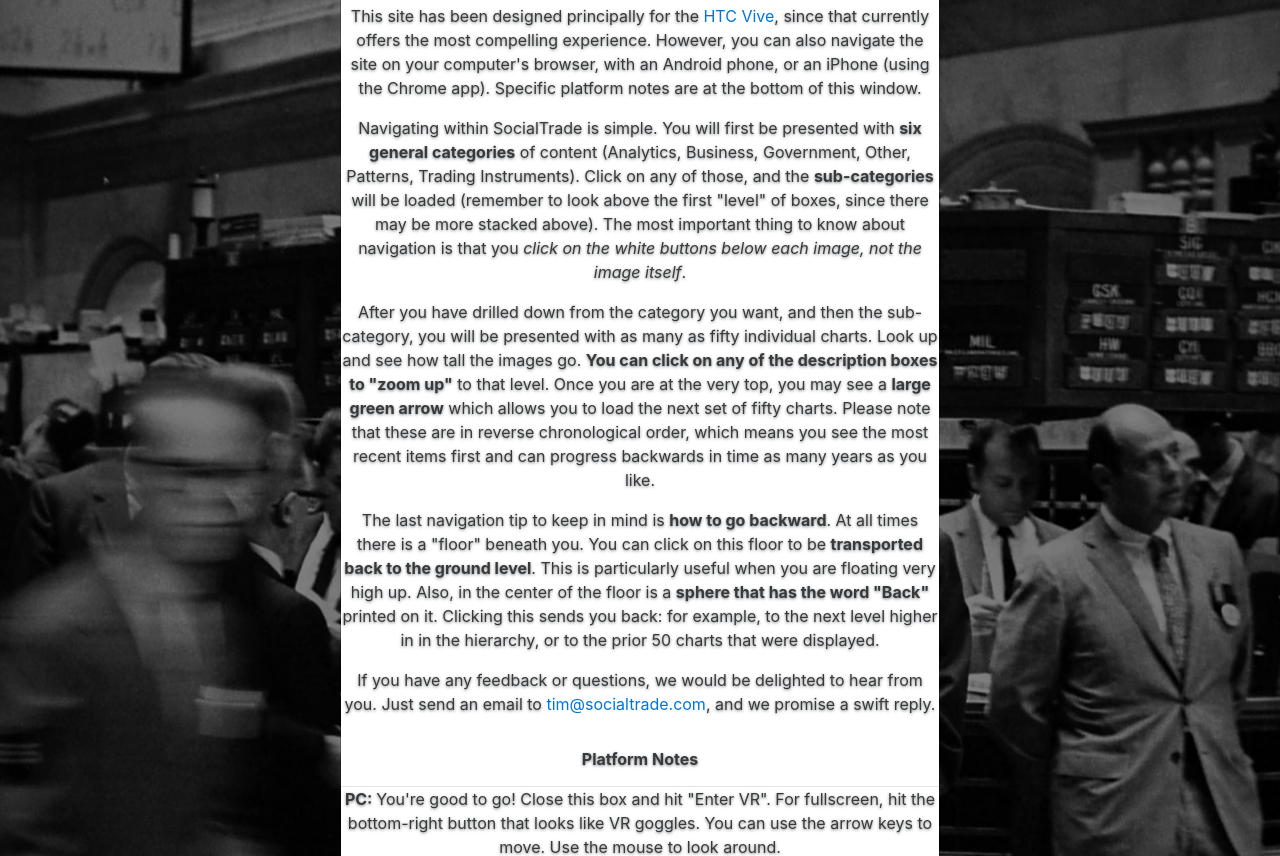
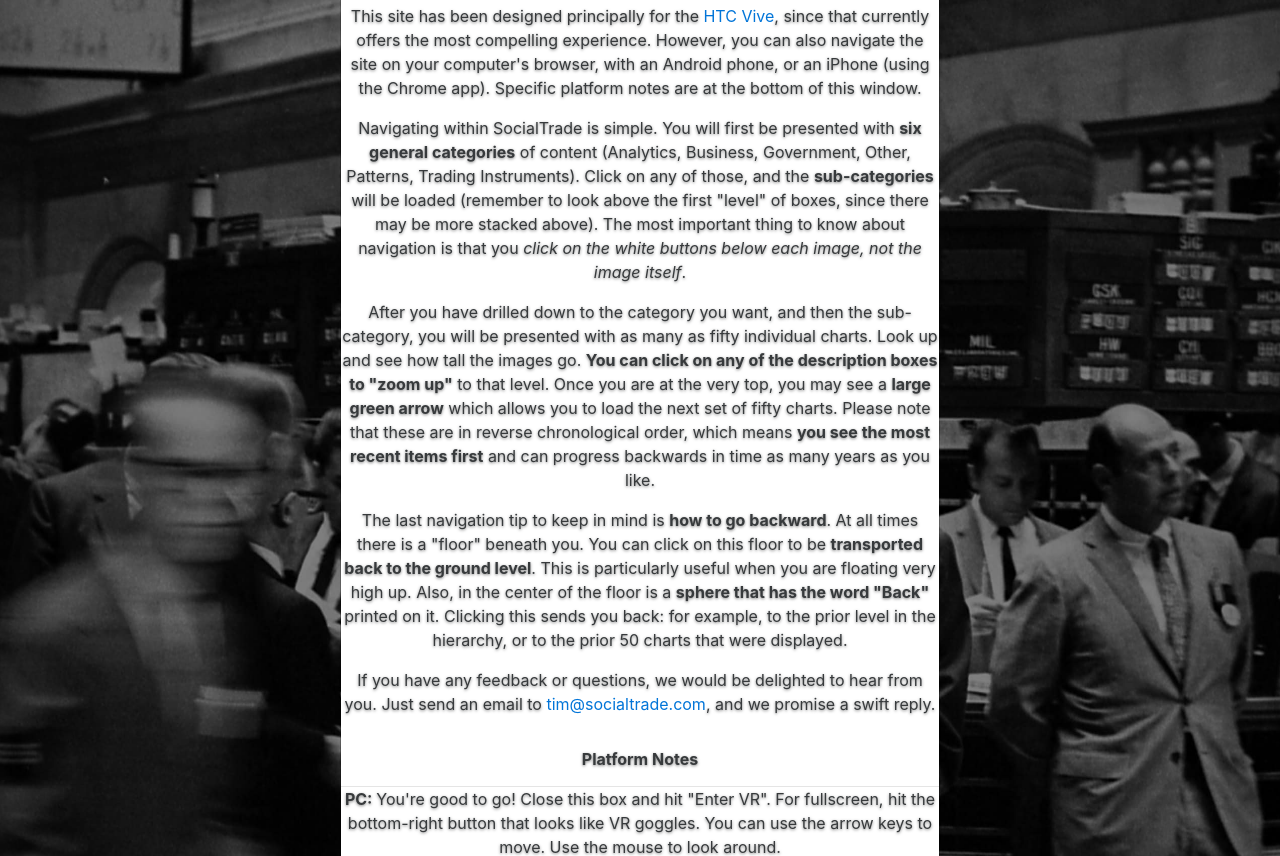
Before and after one commit to ehknight/socialtrade-vr, a Flask app: page / in a window 1280 px wide, after a click on "How To". Shown: the part 206-1062 px from the top of the page. Run offline with Flask 2, Linux system fonts and the light colour scheme; some libraries are stand-ins or nearby versions.

Commit message:
Update landing_page.html

```diff
--- a/templates/landing_page.html
+++ b/templates/landing_page.html
@@ -48,12 +48,12 @@
                                 <h4 class="body-text modal-title" id="howtoLabel1">How to Use SocialTrade VR</h4>
                             </div>
                                  <p>
-                                    This product is based on the <a href=http://www.socialtrade.com>SocialTrade</a> web site,
+                                    This product is based on the <a href=http://www.socialtrade.com a target="_blank">SocialTrade</a> web site,
                                      which was created for stock, options, and futures traders. Over the years, tens of thousands of charts
                                     and graphics have been posted and are available to you now in the virtual world.
                                 </p>
                                 <p>
-                                    This site has been designed principally for the <a href=https://www.vive.com/us/>HTC Vive</a>, since that currently offers
+                                    This site has been designed principally for the <a href=https://www.vive.com/us a target="_blank"/>HTC Vive</a>, since that currently offers
                                     the most compelling experience. However, you can also navigate the site on your
                                     computer's browser, with an Android phone, or an iPhone (using the Chrome app).
                                     Specific platform notes are at the bottom of this window.
@@ -66,23 +66,23 @@
                                     on the white buttons below each image, not the image itself</em>.
                                 </p>
                                 <p>
-                                    After you have drilled down from the category you want, and then the sub-category, you will be presented
+                                    After you have drilled down to the category you want, and then the sub-category, you will be presented
                                     with as many as fifty individual charts. Look up and see how tall the images go. <B>You can click on any of
                                     the description boxes to "zoom up"</B> to that level. Once you are at the very top, you may see a <B>large green
                                     arrow</B> which allows you to load the next set of fifty charts. Please note that these are in reverse chronological
-                                    order, which means you see the most recent items first and can progress backwards in time as many
+                                    order, which means <b>you see the most recent items first</b> and can progress backwards in time as many
                                     years as you like.
                                 </p>
                                 <p>
                                     The last navigation tip to keep in mind is <B>how to go backward</B>. At all times there is a "floor" beneath you.
                                     You can click on this floor to be <B>transported back to the ground level</B>. This is particularly useful
                                     when you are floating very high up. Also, in the center of the floor is a <B>sphere that has the word
-                                    "Back"</B> printed on it. Clicking this sends you back: for example, to the next level higher in in the hierarchy,
+                                    "Back"</B> printed on it. Clicking this sends you back: for example, to the prior level in the hierarchy,
                                     or to the prior 50 charts that were displayed.
                                 </p>
                                 <p>
                                     If you have any feedback or questions, we would be delighted to hear from you. Just send an email
-                                    to <a href=mailto:tim@socialtrade.com>tim@socialtrade.com</a>, and we promise a swift reply.
+                                    to <a href=mailto:tim@socialtrade.com a target="_blank">tim@socialtrade.com</a>, and we promise a swift reply.
                                 </p>
                                 <div class="modal-header">
                                     <b>Platform Notes</b>
@@ -103,7 +103,8 @@
                                 </p>
                                 <p>
                                     <b>HTC Vive: </b> Make sure SteamVR is running and your headset is being tracked. Because
-                                    current browsers don't yet support the controllers, download a development build <a href="https://drive.google.com/drive/folders/0BzudLt22BqGRbHdGOTdiaTBkZXM">here</a>.
+                                    current browsers don't yet support the controllers, download a development build
+                                    <a href="https://drive.google.com/drive/folders/0BzudLt22BqGRbHdGOTdiaTBkZXM" a target="_blank">here</a>.
                                     Extract the file and go to Chrome-bin, then launch "chrome.exe". Navigate back to this
                                     site. Click "Enter VR", and click the goggles in the bottom-right corner. Check the HTC
                                     Vive goggles. If something is going wrong, please reload the page.
```
